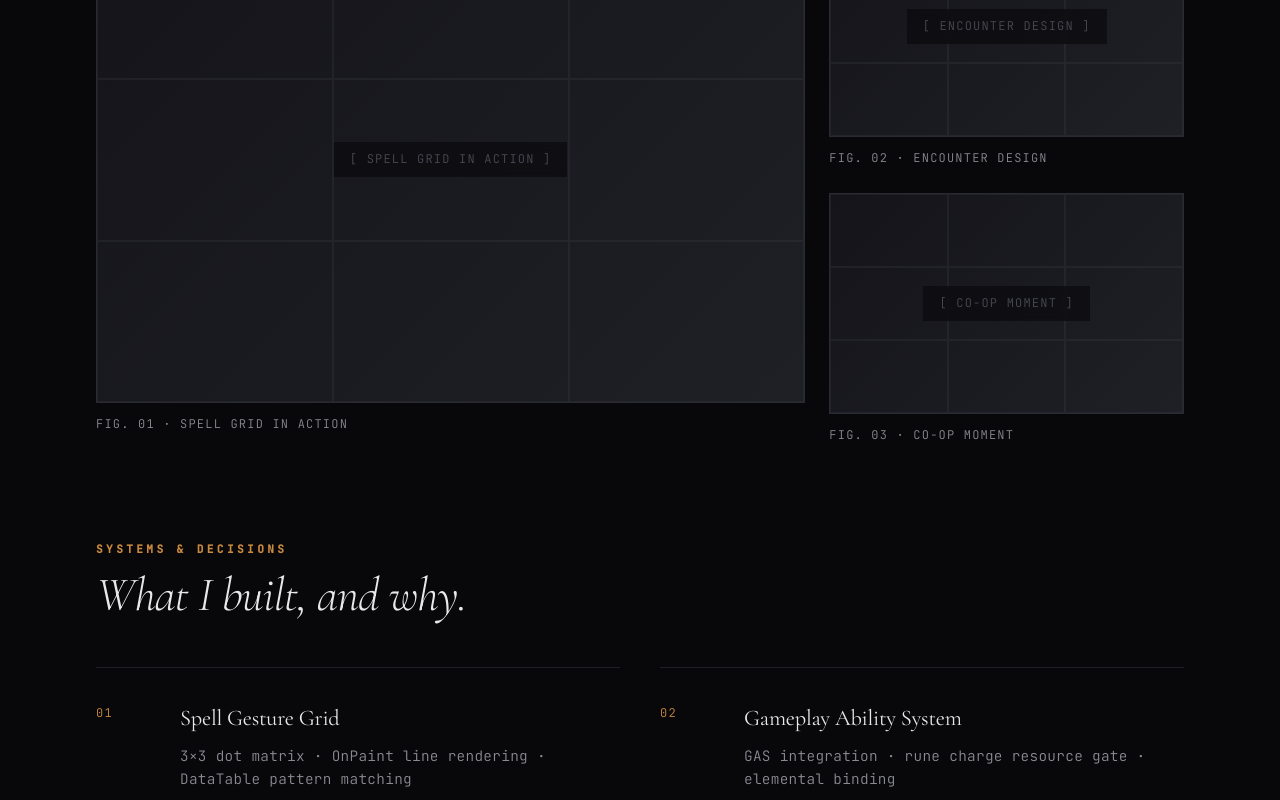
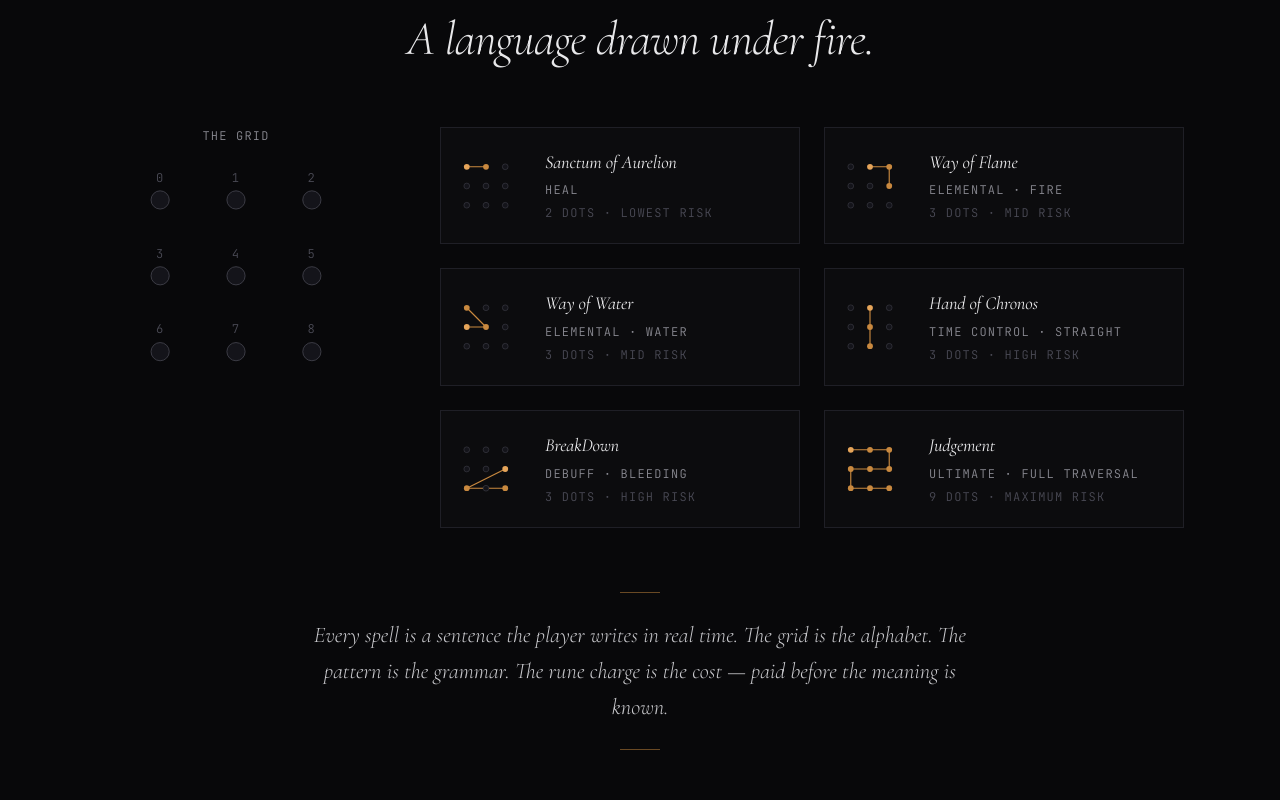
Before and after one commit to Skillswye/Portfolio, a React (Vite) app: page / in a window 1280 px wide. Shown: the part 4580-5380 px from the top of the page. Built offline with nearby package versions, Linux system fonts and the light colour scheme.

Commit message:
Fix spell anatomy figure: grid viewBox, names, captions, ultimate border

```diff
--- a/src/App.jsx
+++ b/src/App.jsx
@@ -39,6 +39,7 @@ export default function App() {
       tagline: 'A vow rendered as mechanics.',
       poster: '/runic-vanguard-poster.jpg',
       trailerYoutubeId: 'gDNCiYdKa0c',
+      showSpellAnatomy: true,
       logline:
         'Two players bound by an ancient pact — one wields the blade, the other draws magic from forbidden geometry. A spell-gesture system built on a 3×3 grid where every line is intention made manifest.',
       systems: [
--- a/src/components/ProjectFeature.jsx
+++ b/src/components/ProjectFeature.jsx
@@ -1,4 +1,5 @@
 import React from 'react'
+import SpellAnatomy from './SpellAnatomy.jsx'
 import './ProjectFeature.css'
 
 export default function ProjectFeature({ project, index }) {
@@ -70,6 +71,8 @@ export default function ProjectFeature({ project, index }) {
         </div>
       )}
 
+      {project.showSpellAnatomy && <SpellAnatomy />}
+
       {/* Media gallery — placeholders for now */}
       <div className="project__gallery reveal">
         {project.media.map((m, i) => (
--- /dev/null
+++ b/src/components/SpellAnatomy.css
@@ -0,0 +1,198 @@
+/* ============================================
+   Spell Anatomy figure — Runic Vanguard
+   ============================================ */
+
+.spell {
+  margin: 0 auto 6rem;
+  padding: 4rem 0;
+  border-top: 1px solid var(--char);
+  border-bottom: 1px solid var(--char);
+}
+
+.spell__header {
+  text-align: center;
+  margin-bottom: 4rem;
+}
+
+.spell__header .eyebrow {
+  display: block;
+  margin-bottom: 1rem;
+}
+
+.spell__title {
+  font-size: clamp(2rem, 4vw, 3rem);
+  color: var(--light);
+  font-style: italic;
+  font-weight: 300;
+  letter-spacing: -0.01em;
+}
+
+/* Layout grid */
+.spell__layout {
+  display: grid;
+  grid-template-columns: 280px 1fr;
+  gap: 4rem;
+  margin-bottom: 4rem;
+  align-items: start;
+}
+
+/* Reference grid (left side) */
+.spell__reference {
+  position: sticky;
+  top: 100px;
+  display: flex;
+  flex-direction: column;
+  align-items: center;
+  gap: 1rem;
+}
+
+.spell__reference-label,
+.spell__reference-foot {
+  color: var(--bone);
+  font-size: 0.65rem;
+  letter-spacing: 0.25em;
+}
+
+.spell__big-grid {
+  width: 220px;
+  height: 220px;
+}
+
+.spell__big-dot {
+  fill: var(--shadow);
+  stroke: var(--mist);
+  stroke-width: 0.5;
+}
+
+.spell__big-num {
+  font-family: var(--font-mono);
+  font-size: 8px;
+  fill: var(--mist);
+  letter-spacing: 0.1em;
+  text-anchor: middle;
+}
+
+/* Pattern cards (right side) */
+.spell__cards {
+  display: grid;
+  grid-template-columns: 1fr 1fr;
+  gap: 1.5rem;
+}
+
+.spell__card {
+  display: grid;
+  grid-template-columns: 60px 1fr;
+  gap: 1.5rem;
+  align-items: center;
+  padding: 1.25rem;
+  border: 1px solid var(--char);
+  background: rgba(20, 20, 26, 0.3);
+  transition: all 0.5s cubic-bezier(0.16, 1, 0.3, 1);
+}
+
+.spell__card:hover {
+  border-color: var(--ember-deep);
+  background: rgba(20, 20, 26, 0.5);
+}
+
+.spell__card--ultimate {
+  border-color: var(--ember);
+}
+
+.spell__card--ultimate:hover {
+  border-color: var(--ember-bright);
+}
+
+.spell__mini {
+  width: 50px;
+  height: 50px;
+  display: block;
+}
+
+.spell__mini-dot {
+  fill: var(--shadow);
+  stroke: var(--mist);
+  stroke-width: 0.5;
+}
+
+.spell__mini-dot--active {
+  fill: var(--ember);
+}
+
+.spell__mini-dot--bright {
+  fill: var(--ember-bright);
+}
+
+.spell__mini-line {
+  fill: none;
+  stroke: var(--ember);
+  stroke-width: 1.2;
+  stroke-linecap: round;
+  stroke-linejoin: round;
+}
+
+.spell__card-text {
+  display: flex;
+  flex-direction: column;
+  gap: 0.25rem;
+  min-width: 0;
+}
+
+.spell__card-name {
+  font-family: var(--font-display);
+  font-size: 1.15rem;
+  color: var(--light);
+  font-weight: 400;
+  letter-spacing: -0.01em;
+  font-style: italic;
+}
+
+.spell__card-sub {
+  color: var(--bone);
+  font-size: 0.6rem;
+  letter-spacing: 0.2em;
+}
+
+.spell__card-meta {
+  color: var(--mist);
+  font-size: 0.6rem;
+  letter-spacing: 0.2em;
+}
+
+/* Quote */
+.spell__quote {
+  max-width: 720px;
+  margin: 0 auto;
+  padding: 0 2rem;
+  text-align: center;
+  font-family: var(--font-display);
+  font-size: clamp(1.1rem, 1.8vw, 1.4rem);
+  line-height: 1.6;
+  font-weight: 300;
+  font-style: italic;
+  color: var(--pale);
+}
+
+.spell__quote::before,
+.spell__quote::after {
+  content: '';
+  display: block;
+  width: 40px;
+  height: 1px;
+  background: var(--ember);
+  margin: 1.5rem auto;
+  opacity: 0.5;
+}
+
+@media (max-width: 900px) {
+  .spell__layout {
+    grid-template-columns: 1fr;
+    gap: 2rem;
+  }
+  .spell__reference {
+    position: static;
+  }
+  .spell__cards {
+    grid-template-columns: 1fr;
+  }
+}
--- /dev/null
+++ b/src/components/SpellAnatomy.jsx
@@ -0,0 +1,147 @@
+import React from 'react'
+import './SpellAnatomy.css'
+
+const Mini = ({ active = [], path = [], highlight = null }) => {
+  const positions = {
+    0: [0, 0], 1: [20, 0], 2: [40, 0],
+    3: [0, 20], 4: [20, 20], 5: [40, 20],
+    6: [0, 40], 7: [20, 40], 8: [40, 40],
+  }
+  const pathPoints = path.map((idx) => positions[idx])
+  return (
+    <svg viewBox="-6 -6 52 52" className="spell__mini">
+      {pathPoints.length > 1 && (
+        <polyline
+          points={pathPoints.map((p) => p.join(',')).join(' ')}
+          className="spell__mini-line"
+        />
+      )}
+      {Object.entries(positions).map(([idx, [x, y]]) => {
+        const i = parseInt(idx)
+        const isActive = active.includes(i)
+        const isHighlight = highlight === i
+        return (
+          <circle
+            key={idx}
+            cx={x}
+            cy={y}
+            r="3"
+            className={
+              isHighlight
+                ? 'spell__mini-dot--bright'
+                : isActive
+                ? 'spell__mini-dot--active'
+                : 'spell__mini-dot'
+            }
+          />
+        )
+      })}
+    </svg>
+  )
+}
+
+const spells = [
+  {
+    name: 'Sanctum of Aurelion',
+    sub: 'Heal',
+    meta: '2 dots · lowest risk',
+    pattern: [0, 1],
+    highlight: 0,
+  },
+  {
+    name: 'Way of Flame',
+    sub: 'Elemental · Fire',
+    meta: '3 dots · mid risk',
+    pattern: [1, 2, 5],
+    highlight: 1,
+  },
+  {
+    name: 'Way of Water',
+    sub: 'Elemental · Water',
+    meta: '3 dots · mid risk',
+    pattern: [3, 4, 0],
+    highlight: 3,
+  },
+  {
+    name: 'Hand of Chronos',
+    sub: 'Time control · straight',
+    meta: '3 dots · high risk',
+    pattern: [1, 4, 7],
+    highlight: 1,
+  },
+  {
+    name: 'BreakDown',
+    sub: 'Debuff · bleeding',
+    meta: '3 dots · high risk',
+    pattern: [5, 6, 8],
+    highlight: 5,
+  },
+  {
+    name: 'Judgement',
+    sub: 'Ultimate · full traversal',
+    meta: '9 dots · maximum risk',
+    pattern: [0, 1, 2, 5, 4, 3, 6, 7, 8],
+    highlight: 0,
+  },
+]
+
+export default function SpellAnatomy() {
+  return (
+    <section className="spell reveal">
+      <header className="spell__header">
+        <span className="eyebrow">Fig. 02 / Spell Gesture Anatomy</span>
+        <h3 className="spell__title display">
+          A language drawn under fire.
+        </h3>
+      </header>
+
+      <div className="spell__layout">
+        {/* Left: large reference grid */}
+        <div className="spell__reference">
+          <span className="mono spell__reference-label">The Grid</span>
+          <svg viewBox="-20 -25 140 145" className="spell__big-grid">
+            {[0, 1, 2, 3, 4, 5, 6, 7, 8].map((i) => {
+              const x = (i % 3) * 50
+              const y = Math.floor(i / 3) * 50
+              return (
+                <g key={i}>
+                  <circle cx={x} cy={y} r="6" className="spell__big-dot" />
+                  <text x={x} y={y - 12} className="spell__big-num">
+                    {i}
+                  </text>
+                </g>
+              )
+            })}
+          </svg>
+        </div>
+
+        {/* Right: pattern cards */}
+        <div className="spell__cards">
+          {spells.map((s, i) => (
+            <article
+              key={i}
+              className={`spell__card ${s.isUltimate ? 'spell__card--ultimate' : ''}`}
+            >
+              <Mini
+                active={s.pattern}
+                path={s.pattern}
+                highlight={s.highlight}
+              />
+              <div className="spell__card-text">
+                <h4 className="spell__card-name">{s.name}</h4>
+                <span className="mono spell__card-sub">{s.sub}</span>
+                <span className="mono spell__card-meta">{s.meta}</span>
+              </div>
+            </article>
+          ))}
+        </div>
+      </div>
+
+      <blockquote className="spell__quote">
+        Every spell is a sentence the player writes in real time. The grid is the
+        alphabet. The pattern is the grammar. The rune charge is the cost — paid
+        before the meaning is known.
+      </blockquote>
+    </section>
+  )
+}
```
